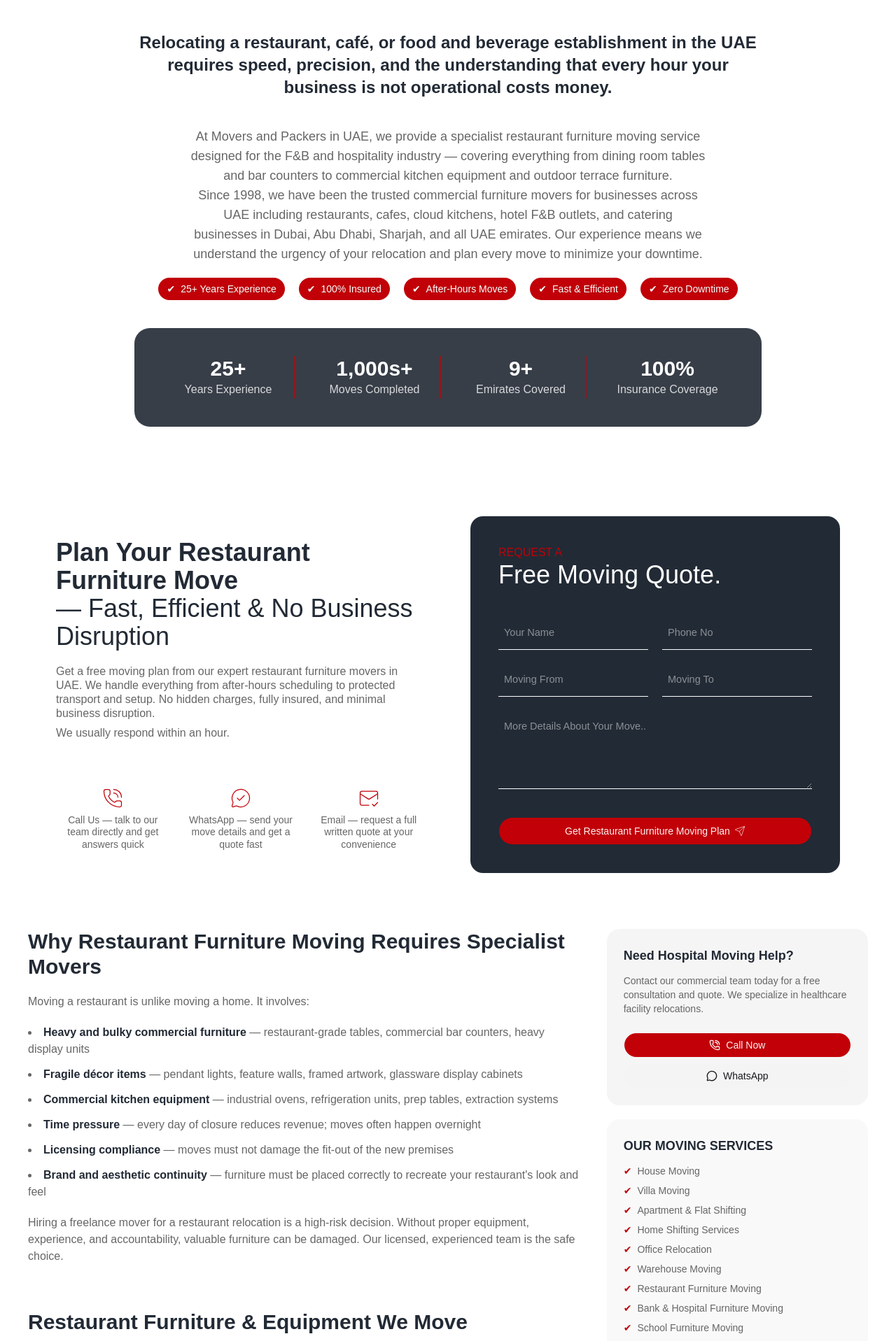
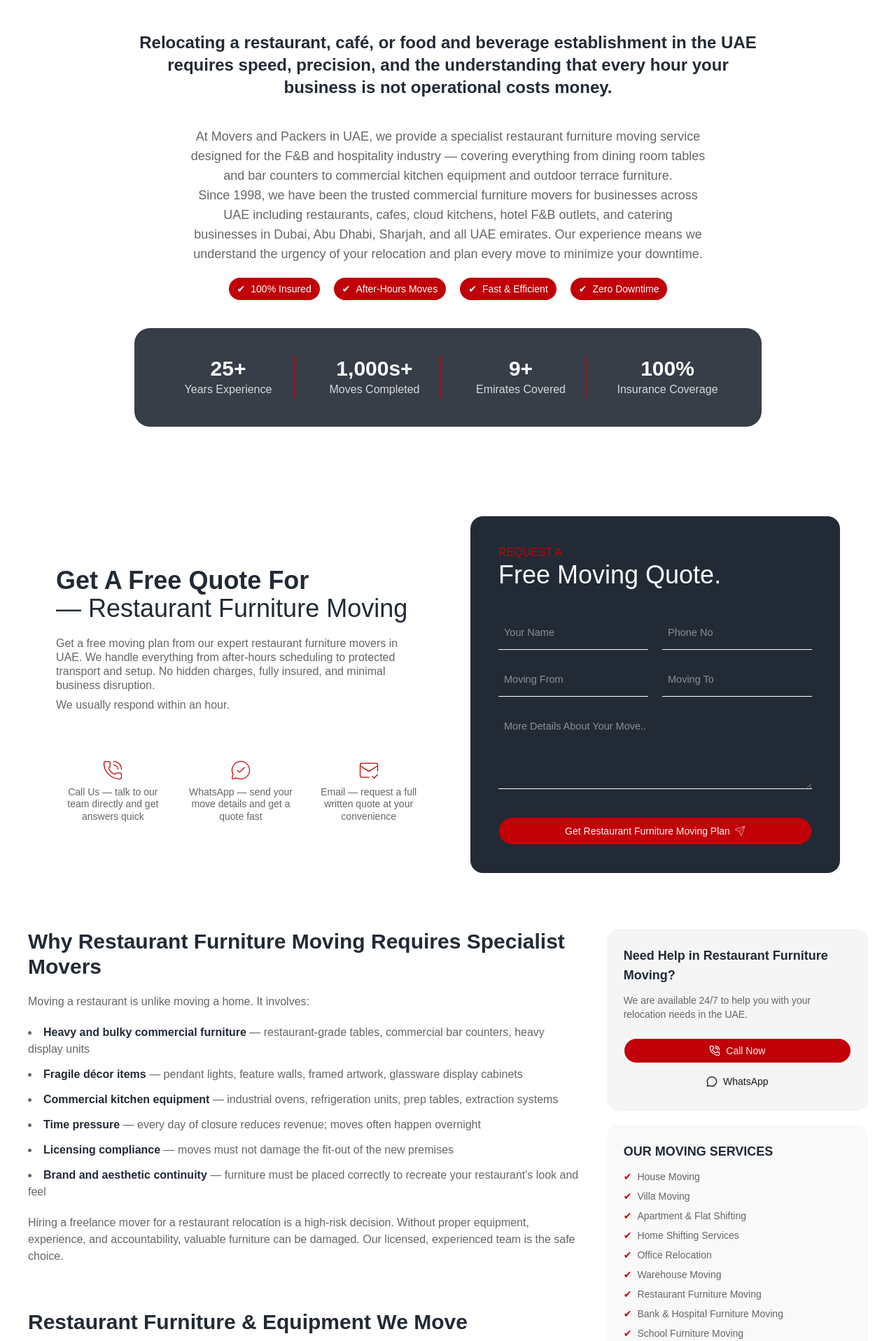
Before and after one commit to MH-7x/movers-and-packers-in-uae, a Next.js app: page /restaurant-furniture-moving-uae in a window 1280 px wide. Shown: the part 880-2797 px from the top of the page at 70% size. Built offline with nearby package versions, Linux system fonts and the light colour scheme; a web font is replaced by a local one.

Commit message:
restaurant furniture moving service page completed

```diff
--- a/app/apartment-movers-dubai/page.tsx
+++ b/app/apartment-movers-dubai/page.tsx
@@ -549,9 +549,11 @@ const ApartmentMovers = () => {
             <h4 className="font-semibold mb-3 text-lg">OUR MOVING SERVICES</h4>
             <ul className="text-sm space-y-2 text-muted-foreground">
               {AllServices.map((ser, i) => (
-                <li key={i} className="flex items-center gap-2">
-                  <span className="text-primary"> ✔ </span>
-                  {ser.name}
+                <li key={i}>
+                  <Link href={ser.href} className="flex items-center gap-2">
+                    <span className="text-primary"> ✔ </span>
+                    {ser.name}
+                  </Link>
                 </li>
               ))}
             </ul>
--- a/app/bank-furniture-moving-uae/page.tsx
+++ b/app/bank-furniture-moving-uae/page.tsx
@@ -356,9 +356,11 @@ const BankFurnitureMovers = () => {
             <h4 className="font-semibold mb-3 text-lg">OUR MOVING SERVICES</h4>
             <ul className="text-sm space-y-2 text-muted-foreground">
               {AllServices.map((ser, i) => (
-                <li key={i} className="flex items-center gap-2">
-                  <span className="text-primary"> ✔ </span>
-                  {ser.name}
+                <li key={i}>
+                  <Link href={ser.href} className="flex items-center gap-2">
+                    <span className="text-primary"> ✔ </span>
+                    {ser.name}
+                  </Link>
                 </li>
               ))}
             </ul>
--- a/app/furniture-moving-services-uae/page.tsx
+++ b/app/furniture-moving-services-uae/page.tsx
@@ -468,9 +468,11 @@ const FurnitureMovers = () => {
             <h4 className="font-semibold mb-3 text-lg">OUR MOVING SERVICES</h4>
             <ul className="text-sm space-y-2 text-muted-foreground">
               {AllServices.map((ser, i) => (
-                <li key={i} className="flex items-center gap-2">
-                  <span className="text-primary"> ✔ </span>
-                  {ser.name}
+                <li key={i}>
+                  <Link href={ser.href} className="flex items-center gap-2">
+                    <span className="text-primary"> ✔ </span>
+                    {ser.name}
+                  </Link>
                 </li>
               ))}
             </ul>
--- a/app/house-shifting-dubai/page.tsx
+++ b/app/house-shifting-dubai/page.tsx
@@ -434,9 +434,11 @@ const HouseShiftingServices = () => {
             <h4 className="font-semibold mb-3 text-lg">OUR MOVING SERVICES</h4>
             <ul className="text-sm space-y-2 text-muted-foreground">
               {AllServices.map((ser, i) => (
-                <li key={i} className="flex items-center gap-2">
-                  <span className="text-primary"> ✔ </span>
-                  {ser.name}
+                <li key={i}>
+                  <Link href={ser.href} className="flex items-center gap-2">
+                    <span className="text-primary"> ✔ </span>
+                    {ser.name}
+                  </Link>
                 </li>
               ))}
             </ul>
--- a/app/office-movers-in-dubai/page.tsx
+++ b/app/office-movers-in-dubai/page.tsx
@@ -592,9 +592,11 @@ const OfficeMoversInDubai = () => {
             <h4 className="font-semibold mb-3 text-lg">OUR MOVING SERVICES</h4>
             <ul className="text-sm space-y-2 text-muted-foreground">
               {AllServices.map((ser, i) => (
-                <li key={i} className="flex items-center gap-2">
-                  <span className="text-primary"> ✔ </span>
-                  {ser.name}
+                <li key={i}>
+                  <Link href={ser.href} className="flex items-center gap-2">
+                    <span className="text-primary"> ✔ </span>
+                    {ser.name}
+                  </Link>
                 </li>
               ))}
             </ul>
--- a/app/packing-services-in-dubai/page.tsx
+++ b/app/packing-services-in-dubai/page.tsx
@@ -733,9 +733,11 @@ const PackingServicesInDubai = () => {
             <h4 className="font-semibold mb-3 text-lg">OUR MOVING SERVICES</h4>
             <ul className="text-sm space-y-2 text-muted-foreground">
               {AllServices.map((ser, i) => (
-                <li key={i} className="flex items-center gap-2">
-                  <span className="text-primary"> ✔ </span>
-                  {ser.name}
+                <li key={i}>
+                  <Link href={ser.href} className="flex items-center gap-2">
+                    <span className="text-primary"> ✔ </span>
+                    {ser.name}
+                  </Link>
                 </li>
               ))}
             </ul>
--- a/app/restaurant-furniture-moving-uae/page.tsx
+++ b/app/restaurant-furniture-moving-uae/page.tsx
@@ -6,7 +6,7 @@ import ServiceHero from "@/components/ServiceHero";
 import { Button } from "@/components/ui/button";
 import { AllServices, locations } from "@/lib/data";
 import { RestaurantFurnitureMovingFaqs } from "@/lib/FaqsData";
-import HeroImage from "@/public/ser/office-movers-in-dubai.jpg";
+import HeroImage from "@/public/ser/restaurant-furniture-moving-uae-professional-dining-relocation-dubai.jpg";
 import { MessageCircle, PhoneCall } from "lucide-react";
 import Image from "next/image";
 import Link from "next/link";
@@ -19,16 +19,16 @@ const RestaurantFurnitureMoving = () => {
         desc="Professional restaurant furniture movers in UAE. We relocate dining furniture, bar setups, kitchen equipment & complete F&B fit-outs across Dubai, Abu Dhabi, Sharjah & all UAE. Trusted since 1998. Free quote."
         image={{
           src: HeroImage,
-          alt: "Restaurant furniture moving service with movers handling dining tables and bar equipment",
+          alt: "Movers & Packers professional team carefully relocating a marble dining table and chairs inside a modern upscale Dubai restaurant",
         }}
         btnText="Plan Your Restaurant Furniture Move"
       />
       <section className="mt-16 max-w-4xl mx-auto md:px-0 px-4">
-        <h3 className="md:text-2xl text-lg font-bold text-center">
+        <p className="md:text-2xl text-lg font-bold text-center">
           Relocating a restaurant, café, or food and beverage establishment in
           the UAE requires speed, precision, and the understanding that every
           hour your business is not operational costs money.
-        </h3>
+        </p>
         <div className="md:text-lg text-muted-foreground text-center mt-10 md:px-20">
           <p>
             At Movers and Packers in UAE, we provide a specialist restaurant
@@ -48,7 +48,6 @@ const RestaurantFurnitureMoving = () => {
         </div>
         <div className="flex flex-wrap items-center justify-center gap-5 mt-5">
           {[
-            "25+ Years Experience",
             "100% Insured",
             "After-Hours Moves",
             "Fast & Efficient",
@@ -84,10 +83,8 @@ const RestaurantFurnitureMoving = () => {
       <QuotationSection
         title={
           <>
-            <span className="font-bold md:block">
-              Plan Your Restaurant Furniture Move
-            </span>{" "}
-            — Fast, Efficient & No Business Disruption
+            <span className="font-bold md:block">Get A Free Quote For</span> —
+            Restaurant Furniture Moving
           </>
         }
         btnText="Get Restaurant Furniture Moving Plan"
@@ -272,8 +269,8 @@ const RestaurantFurnitureMoving = () => {
 
           <div className="bg-secondary rounded-3xl aspect-video relative overflow-hidden">
             <Image
-              src={"/ser/office-movers-in-dubai.jpg"}
-              alt="Restaurant furniture moving team handling commercial furniture and equipment"
+              src={"/ser/moving-truck-on-road-abu-dhabi.jpg"}
+              alt="Restaurant furniture moving truck on abu dhabi road"
               fill
               className="object-cover"
             />
@@ -340,10 +337,12 @@ const RestaurantFurnitureMoving = () => {
 
         <aside className="lg:col-span-2 flex flex-col gap-y-5 self-start sticky top-24 md:px-0 px-4">
           <div className="rounded-2xl bg-muted p-6 space-y-3">
-            <h3 className="font-bold text-lg">Need Hospital Moving Help?</h3>
+            <h3 className="font-bold text-lg">
+              Need Help in Restaurant Furniture Moving?
+            </h3>
             <p className="text-sm text-muted-foreground">
-              Contact our commercial team today for a free consultation and
-              quote. We specialize in healthcare facility relocations.
+              We are available 24/7 to help you with your relocation needs in
+              the UAE.
             </p>
             <div className="flex flex-col gap-2 pt-3">
               <Button className="bg-primary hover:bg-primary/90 w-full gap-2">
@@ -360,9 +359,11 @@ const RestaurantFurnitureMoving = () => {
             <h4 className="font-semibold mb-3 text-lg">OUR MOVING SERVICES</h4>
             <ul className="text-sm space-y-2 text-muted-foreground">
               {AllServices.map((ser, i) => (
-                <li key={i} className="flex items-center gap-2">
-                  <span className="text-primary"> ✔ </span>
-                  {ser.name}
+                <li key={i}>
+                  <Link href={ser.href} className="flex items-center gap-2">
+                    <span className="text-primary"> ✔ </span>
+                    {ser.name}
+                  </Link>
                 </li>
               ))}
             </ul>
--- a/app/school-furniture-moving-uae/page.tsx
+++ b/app/school-furniture-moving-uae/page.tsx
@@ -291,9 +291,11 @@ const SchoolFurnitureMoving = () => {
             <h4 className="font-semibold mb-3 text-lg">OUR MOVING SERVICES</h4>
             <ul className="text-sm space-y-2 text-muted-foreground">
               {AllServices.map((ser, i) => (
-                <li key={i} className="flex items-center gap-2">
-                  <span className="text-primary"> ✔ </span>
-                  {ser.name}
+                <li key={i}>
+                  <Link href={ser.href} className="flex items-center gap-2">
+                    <span className="text-primary"> ✔ </span>
+                    {ser.name}
+                  </Link>
                 </li>
               ))}
             </ul>
--- a/app/single-furniture-moving-uae/page.tsx
+++ b/app/single-furniture-moving-uae/page.tsx
@@ -364,9 +364,11 @@ const SingleFurnitureMovers = () => {
             <h4 className="font-semibold mb-3 text-lg">OUR MOVING SERVICES</h4>
             <ul className="text-sm space-y-2 text-muted-foreground">
               {AllServices.map((ser, i) => (
-                <li key={i} className="flex items-center gap-2">
-                  <span className="text-primary"> ✔ </span>
-                  {ser.name}
+                <li key={i}>
+                  <Link href={ser.href} className="flex items-center gap-2">
+                    <span className="text-primary"> ✔ </span>
+                    {ser.name}
+                  </Link>
                 </li>
               ))}
             </ul>
--- a/app/villa-movers-in-dubai/page.tsx
+++ b/app/villa-movers-in-dubai/page.tsx
@@ -618,9 +618,11 @@ const VillaMoversInDubai = () => {
             <h4 className="font-semibold mb-3 text-lg">OUR MOVING SERVICES</h4>
             <ul className="text-sm space-y-2 text-muted-foreground">
               {AllServices.map((ser, i) => (
-                <li key={i} className="flex items-center gap-2">
-                  <span className="text-primary"> ✔ </span>
-                  {ser.name}
+                <li key={i}>
+                  <Link href={ser.href} className="flex items-center gap-2">
+                    <span className="text-primary"> ✔ </span>
+                    {ser.name}
+                  </Link>
                 </li>
               ))}
             </ul>
```
Also changed, not shown: app/hospital-furniture-moving-uae/page.tsx (+5 -3 lines), public/ser/moving-truck-on-road-abu-dhabi.jpg (added), public/ser/restaurant-furniture-moving-uae-professional-dining-relocation-dubai.jpg (added).
